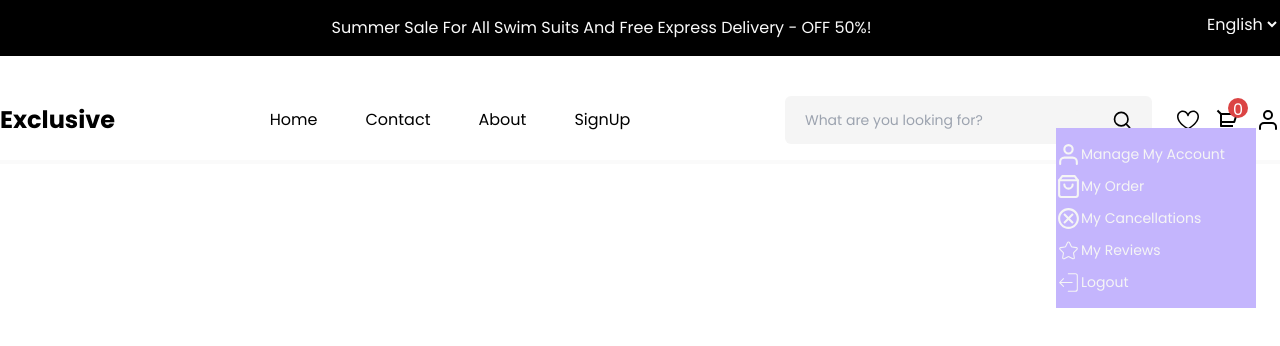
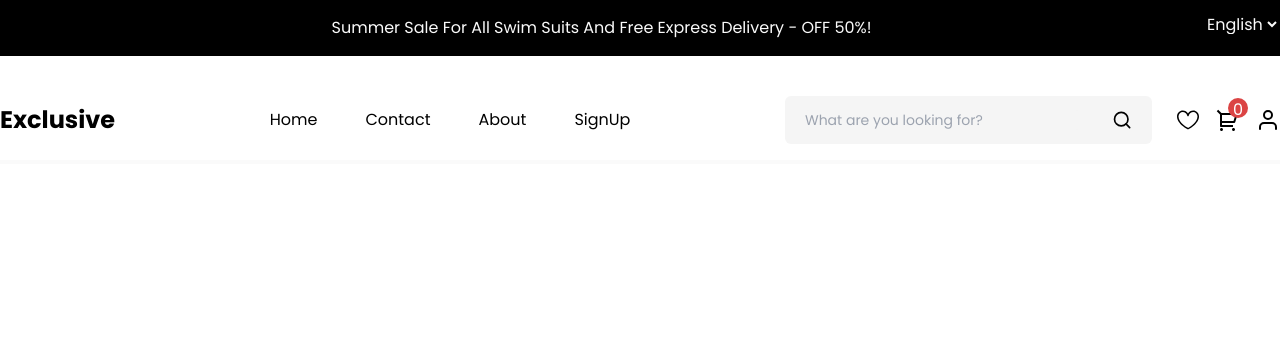
Before and after one commit to Mahmudulislamshuvo/OrebyFontend, a React (Vite) app: page / in a window 1280 px wide. Shown: the top 346 px of the page. Built offline with nearby package versions, Linux system fonts and the light colour scheme.

Commit message:
details dropdown complted almost

```diff
--- a/src/Components/RootLayout/Navbar.jsx
+++ b/src/Components/RootLayout/Navbar.jsx
@@ -1,13 +1,19 @@
-import React from "react";
+import React, { useState } from "react";
 import { LuSearch } from "react-icons/lu";
 import { NavLink } from "react-router-dom";
 import { GoHeart } from "react-icons/go";
-import { RiShoppingCart2Line, RiShoppingCartFill } from "react-icons/ri";
+import { RiShoppingCart2Line } from "react-icons/ri";
 import { FiShoppingBag, FiUser } from "react-icons/fi";
 import { MdOutlineCancel } from "react-icons/md";
 import { CiLogout, CiStar } from "react-icons/ci";
 
 const Navbar = () => {
+  const [account, setaccount] = useState(false);
+
+  const AccountDetails = () => {
+    setaccount(!account);
+  };
+
   const NavMenu = [
     {
       id: 1,
@@ -71,20 +77,22 @@ const Navbar = () => {
             </div>
           </div>
           <div className="ml-6 flex gap-x-4 text-center text-2xl">
-            <span>
+            <span className="cursor-pointer">
               <GoHeart />
             </span>
-            <span className="cartNotification">
+            <span className="cartNotification cursor-pointer">
               <RiShoppingCart2Line />
             </span>
             <div className="relative">
-              <span>
+              <span onClick={AccountDetails} className="cursor-pointer">
                 <FiUser />
               </span>
-              <div className="absolute right-6 top-5 flex h-[180px] w-[200px] items-center bg-violet-300 text-whitesmoke_F5F5F5">
-                <div className="flex-col">
+              {account && (
+                <div className="bg-whitesmoke_F5F5F5/30 absolute right-1 top-10 flex h-[180px] w-[230px] items-center rounded-lg bg-black/20 p-4 text-whitesmoke_F5F5F5 shadow-lg backdrop-blur-[150px]">
+                  <div className="py-5 pl-2">
+                    <div className="flex-col gap-y-4">
                       <div className="flex items-center">
-                    <span className="text-[25px]">
+                        <span className="pr-4 text-[25px]">
                           <FiUser />
                         </span>
                         <h4 className="font-poppins text-[14px]">
@@ -92,13 +100,13 @@ const Navbar = () => {
                         </h4>
                       </div>
                       <div className="flex items-center">
-                    <span className="text-[25px]">
+                        <span className="pr-4 text-[25px]">
                           <FiShoppingBag />
                         </span>
                         <h4 className="font-poppins text-[14px]">My Order</h4>
                       </div>
                       <div className="flex items-center">
-                    <span className="text-[25px]">
+                        <span className="pr-4 text-[25px]">
                           <MdOutlineCancel />
                         </span>
                         <h4 className="font-poppins text-[14px]">
@@ -106,19 +114,21 @@ const Navbar = () => {
                         </h4>
                       </div>
                       <div className="flex items-center">
-                    <span className="text-[25px]">
+                        <span className="pr-4 text-[25px]">
                           <CiStar />
                         </span>
                         <h4 className="font-poppins text-[14px]">My Reviews</h4>
                       </div>
                       <div className="flex items-center">
-                    <span className="text-[25px]">
+                        <span className="pr-4 text-[25px]">
                           <CiLogout />
                         </span>
                         <h4 className="font-poppins text-[14px]">Logout</h4>
                       </div>
                     </div>
                   </div>
+                </div>
+              )}
             </div>
           </div>
         </div>
```
Lines whose indentation alone changed are shown as unchanged.
